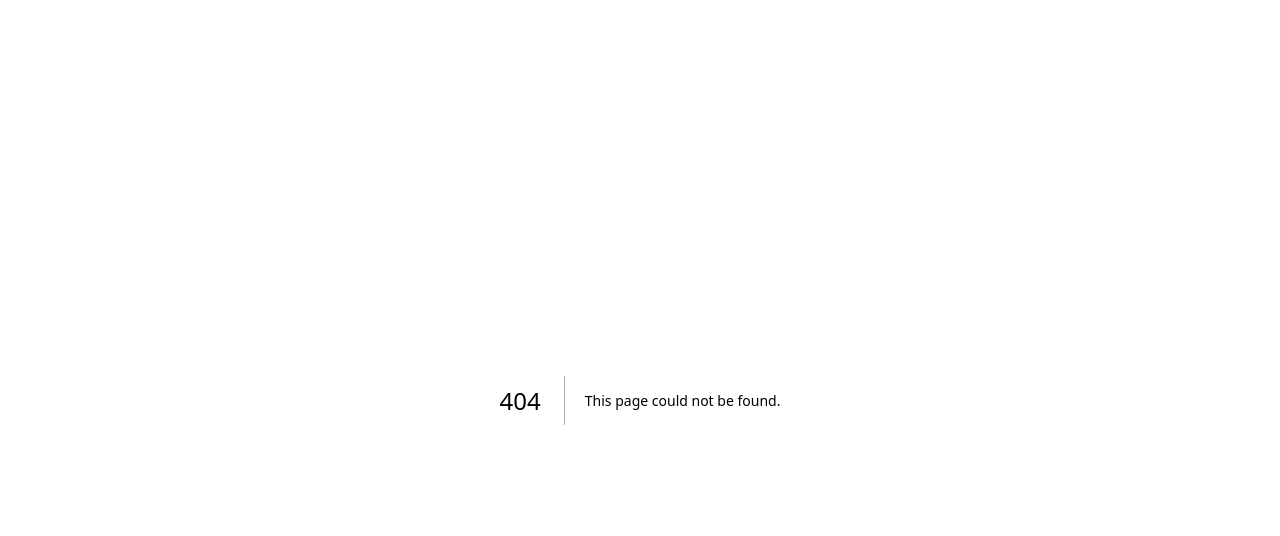
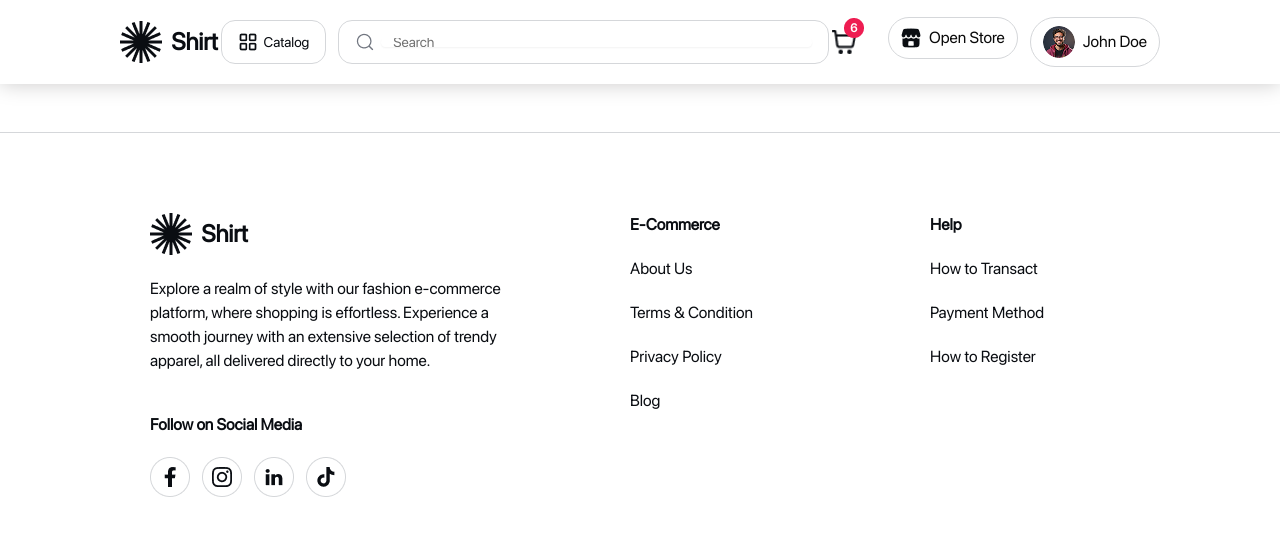
Before and after one commit to cindynufa/challenge-9-cindynufa, a Next.js app: page /buyer/catalogPage in a window 1280 px wide. Before the commit this address had no page. Shown: the top 536 px of the page. Built offline with nearby package versions, Linux system fonts and the light colour scheme.

Commit message:
Feat: first commit for catalog page

```diff
--- /dev/null
+++ b/src/app/buyer/catalogPage/page.tsx
@@ -0,0 +1,21 @@
+'use-client';
+
+import Header from '@/components/buyer/Header';
+import Footer from '@/components/buyer/Footer';
+
+export default function CatalogPage() {
+  return (
+    <>
+      {/* Header */}
+      <Header />
+
+      {/* Catalog Page */}
+      <section>
+        <div></div>
+      </section>
+
+      {/* Footer */}
+      <Footer />
+    </>
+  );
+}
```
